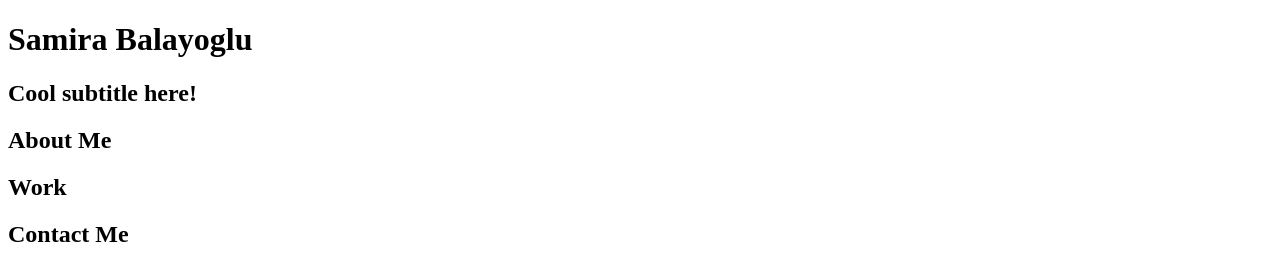
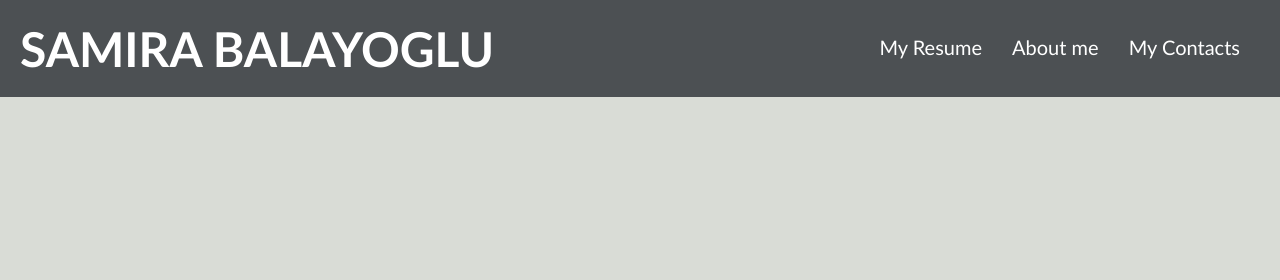
Before and after one commit to SamiraBalayoglu/My-Portfolio, a plain HTML site: page index.html in a window 1280 px wide. Drawn offline with Linux system fonts and the light colour scheme.

Commit message:
Head part added

```diff
--- /dev/null
+++ b/css/style.css
@@ -0,0 +1,51 @@
+* {
+    box-sizing: border-box;
+    padding: 0;
+    margin: 0;
+}
+
+body {
+    background-color: #d9dcd6;
+}
+
+.header {
+    padding: 20px;
+    font-family: 'Trebuchet MS', 'Lucida Sans Unicode', 'Lucida Grande', 'Lucida Sans', Arial, sans-serif;
+    background-color: #4c5053;
+    color: #ffffff;
+}
+
+.header h1 {
+    display: inline-block;
+    font-size: 48px;
+}
+
+.header h1 .seo {
+    color: #d9dcd6;
+}
+
+.header nav {
+    padding-top: 15px;
+    margin-right: 20px;
+    float: right;
+    font-family: 'Gill Sans', 'Gill Sans MT', Calibri, 'Trebuchet MS', sans-serif;
+    font-size: 20px;
+}
+
+.header nav ul {
+    list-style-type: none;
+}
+
+.header nav ul li {
+    display: inline-block;
+    margin-left: 25px;
+}
+
+a {
+    color: #ffffff;
+    text-decoration: none;
+}
+
+p {
+    font-size: 16px;
+}
--- a/index.html
+++ b/index.html
@@ -2,44 +2,31 @@
 <html lang="en-gb">
 
 <head>
-  <meta charset="UTF-8">
-  <meta name="viewport" content="width=device-width, initial-scale=1.0">
-  <meta http-equiv="X-UA-Compatible" content="ie=edge">
-  <title> Samira Balayoglu // Web Developer</title>
-  <link rel="stylesheet" href="./assets/css/style.css" />
+    <meta charset="UTF-8" />
+    <link rel="stylesheet" href="./css/style.css">
+    <title>Samira Balayoglu</title>
 </head>
 
 <body>
-  <!-- main logo / nav -->
-  <header>
-    <h1>Samira Balayoglu</h1>
-    <nav>
-    </nav>
+    <!-- Header -->
+    <header class="header">
+      <h1>SAMIRA BALAYOGLU<span class="seo"></h1>
+      <nav>
+          <ul>
+              <li>
+                  <a href="#Resume">
+                      My Resume</a>
+              </li>
+              <li>
+                  <a href="#About me">About me</a>
+              </li>
+              <li>
+                  <a href="#Contact Me">My Contacts</a>
+              </li>
+          </ul>
+      </nav>
   </header>
 
-  <!-- hero banner -->
-  <section class="hero-banner">
-    <div>
-      <h2>Cool subtitle here!</h2>
-    </div>
-  </section>
-
-  <main class="page-wrapper">
-    <!-- about me -->
-    <section class="page-section" id="about">
-      <h2>About Me</h2>
-    </section>
-
-    <!-- portfolio container -->
-    <section class="page-section" id="work">
-      <h2>Work</h2>
-    </section>
-
-    <!-- contact -->
-    <section class="page-section contact" id="contact">
-      <h2>Contact Me</h2>
-    </section>
-  </main>
 </body>
 
 </html>
```
